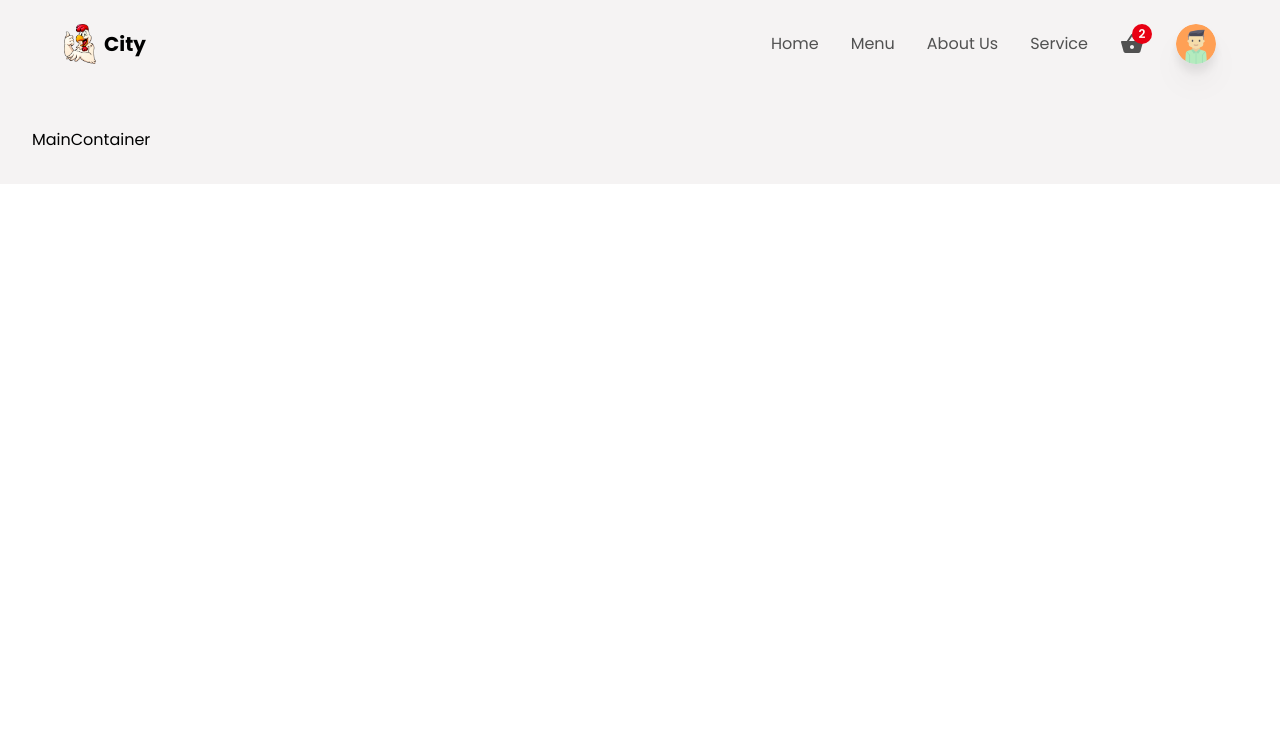
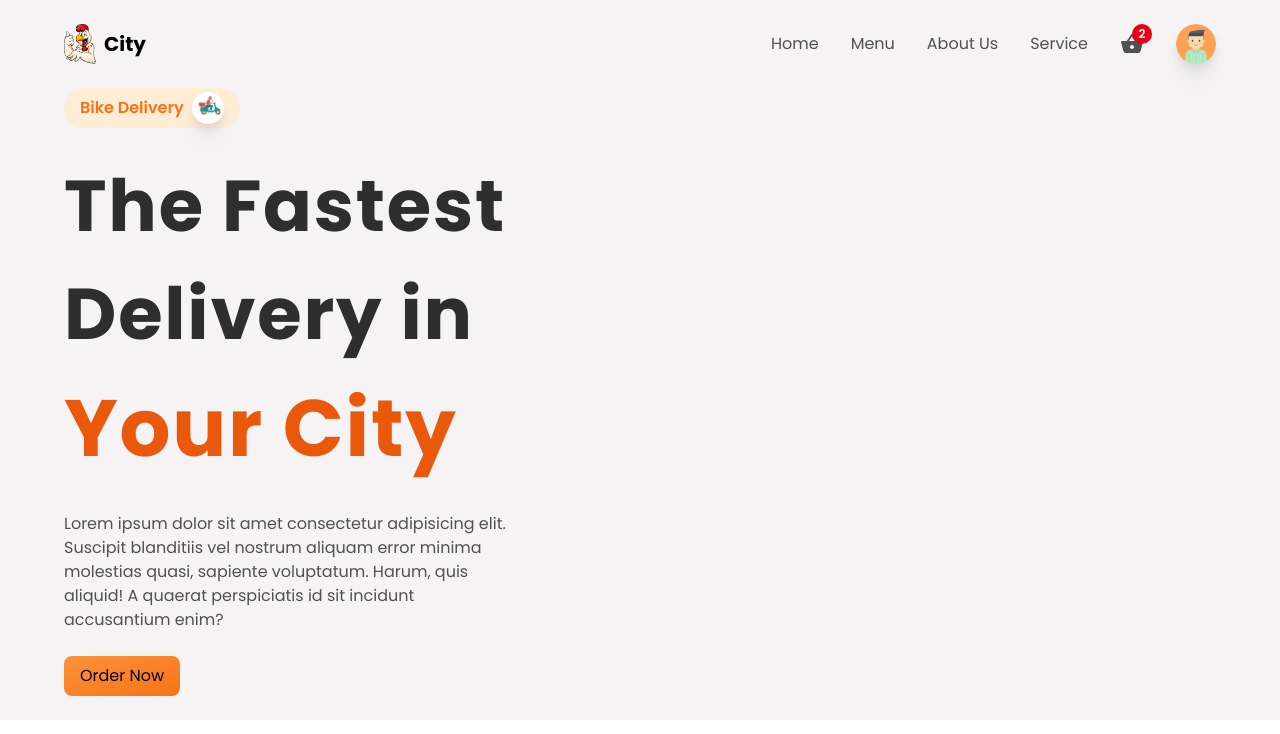
Before and after one commit to d-cryptic/food-ordering-app, a React (Create React App) app: page / in a window 1280 px wide. Shown: the top 734 px of the page. Built offline with nearby package versions, Linux system fonts and the light colour scheme.

Commit message:
homecontainer done

```diff
--- a/src/App.js
+++ b/src/App.js
@@ -8,7 +8,7 @@
     <AnimatePresence exitBeforeEnter>
       <div className="w-screen h-auto flex flex-col bg-primary">
         <Header />
-        <main className="mt-24 p-8 w-full">
+        <main className="mt-16 md:md-20 px-4 md:px-16 py-4 w-full">
           <Routes>
             <Route path="/*" element={<MainContainer />} />
             <Route path="/createItem" element={<CreateContainer />} />
--- a/src/components/Header.jsx
+++ b/src/components/Header.jsx
@@ -114,6 +114,12 @@
 
       {/* mobile */}
       <div className="flex items-center justify-between md:hidden w-full h-full">
+        <div className="relative flex items-center justify-center">
+          <MdShoppingBasket className="text-textColor text-2xl cursor-pointer" />
+          <div className="absolute -top-2 -right-2 w-5 h-5 rounded-full bg-cartNumBg flex items-center justify-center">
+            <p className="text-xs text-white font-semibold">2</p>
+          </div>
+        </div>
         <Link to={"/"} className="flex items-center gap-2">
           <img src={Logo} alt="logo" className="w-8 object-cover" />
           <p className="text-headinColor text-xl font-bold">City</p>
--- /dev/null
+++ b/src/components/HomeContainer.jsx
@@ -0,0 +1,46 @@
+import React from "react";
+import Delivery from "../img/delivery.png";
+
+const HomeContainer = () => {
+  return (
+    <section className="grid grid-cols-1 md:grid-cols-2 gap-2 w-full" id="home">
+      <div className="py-2  flex-1 flex flex-col items-start justify-center  gap-6">
+        <div className="flex items-center gap-2 justify-center bg-orange-100 px-4 py-1 rounded-full">
+          <p className="text-base text-orange-500 font-semibold">
+            Bike Delivery
+          </p>
+          <div className="w-8 h-8 rounded-full overflow-hidden drop-shadow-xl">
+            <img
+              src={Delivery}
+              className="w-full h-full  bg-white object-contain"
+              alt="Delivery icon"
+            />
+          </div>
+        </div>
+
+        <p className="text-[2.5rem] lg:text-[4.5rem] font-bold tracking-wide text-headingColor">
+          The Fastest Delivery in{" "}
+          <span className="text-orange-600 text-[3rem] md:text-[5rem]">
+            Your City
+          </span>
+        </p>
+
+        <p className="text-base text-textColor text-center md:text-left md:w-[80%]">
+          Lorem ipsum dolor sit amet consectetur adipisicing elit. Suscipit
+          blanditiis vel nostrum aliquam error minima molestias quasi, sapiente
+          voluptatum. Harum, quis aliquid! A quaerat perspiciatis id sit
+          incidunt accusantium enim?
+        </p>
+
+        <button
+          type="button"
+          className="bg-gradient-to-br from-orange-400 to-orange-500 w-full md:w-auto px-4 py-2 rounded-lg hover:shadow-lg transition-all ease-in-out duration-100">
+          Order Now
+        </button>
+      </div>
+      <div className="py-2 flex-1"></div>
+    </section>
+  );
+};
+
+export default HomeContainer;
--- a/src/components/MainContainer.jsx
+++ b/src/components/MainContainer.jsx
@@ -1,7 +1,12 @@
 import React from "react";
+import HomeContainer from "./HomeContainer";
 
 const MainContainer = () => {
-  return <div>MainContainer</div>;
+  return (
+    <div className="w-full h-auto flex flex-col items-center justify-center">
+      <HomeContainer />
+    </div>
+  );
 };
 
 export default MainContainer;
--- a/src/components/index.js
+++ b/src/components/index.js
@@ -1,3 +1,4 @@
 export { default as Header } from "./Header";
 export { default as MainContainer } from "./MainContainer";
 export { default as CreateContainer } from "./CreateContainer";
+export { default as HomeContainer } from "./HomeContainer";
```
